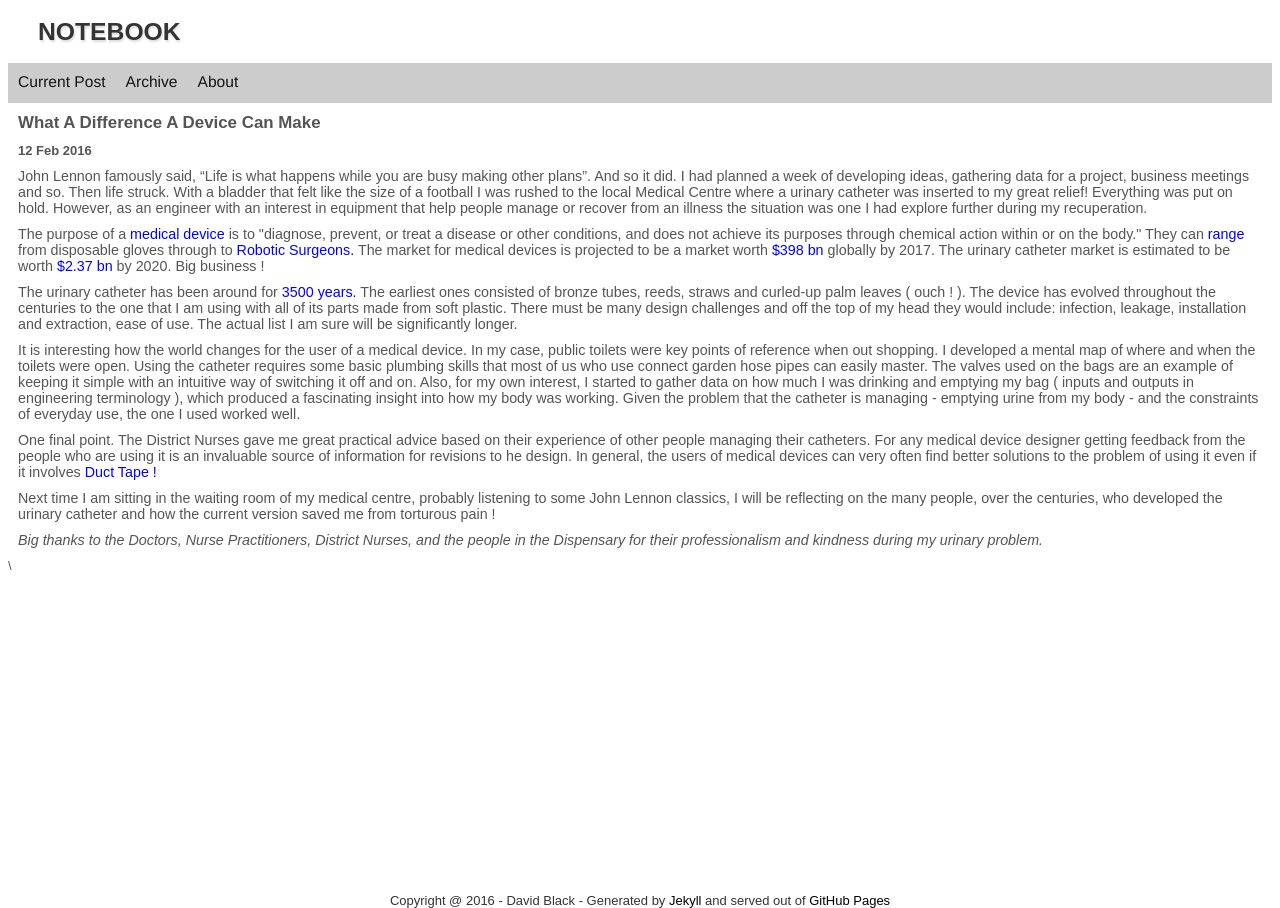
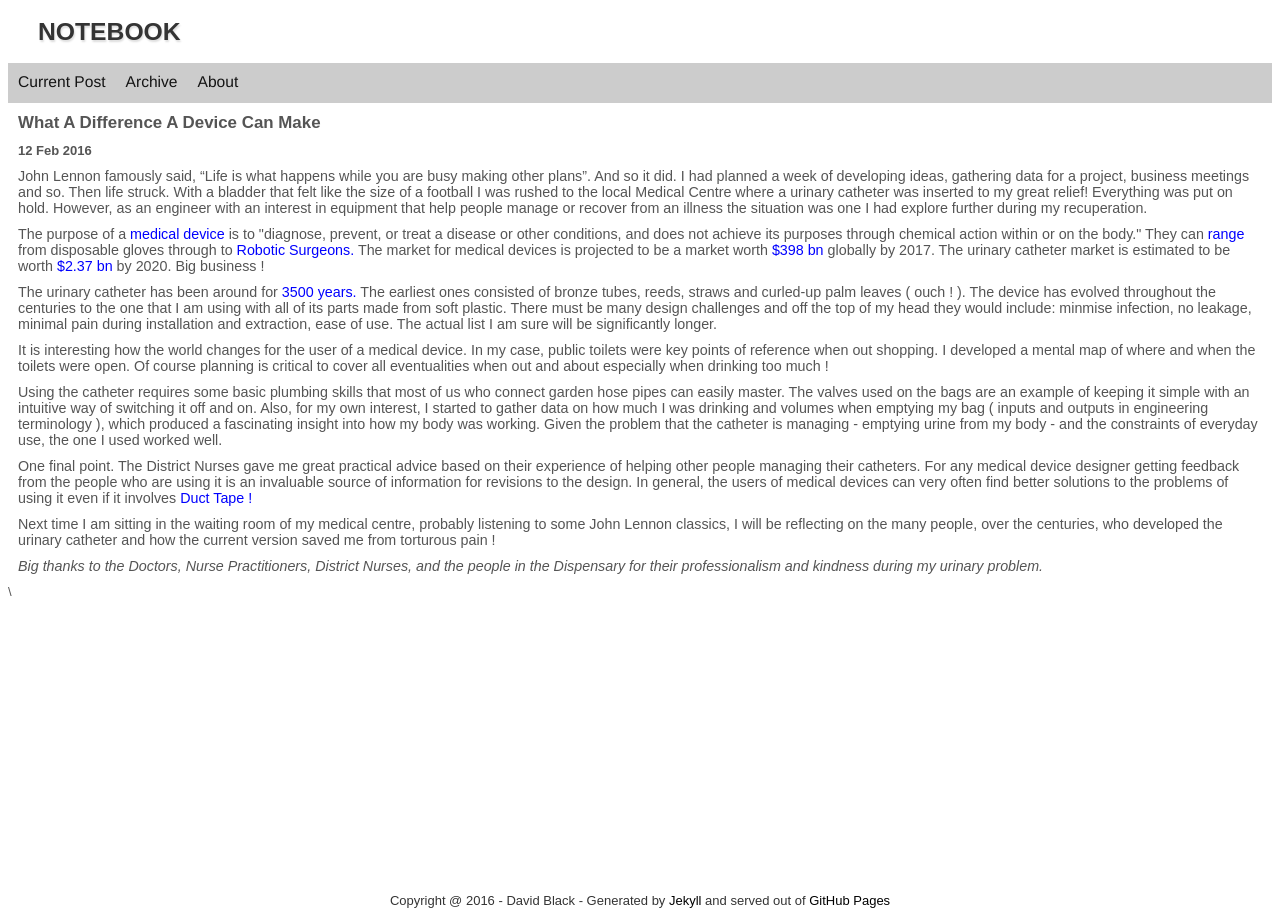
Before and after one commit to dtinblack/dtinblack.github.io, a Jekyll site: the page built from _posts/2016-02-12-archived.html, in a window 1280 px wide. Built offline with Jekyll 4.4.1, drawn with Linux system fonts in a browser that asks for light colours.

Commit message:
new post 26 February 2016

```diff
--- a/_posts/2016-02-12-current.html
+++ b/_posts/2016-02-12-archived.html
@@ -35,19 +35,25 @@ The urinary catheter has been around for
 The earliest ones consisted of
 bronze tubes, reeds, straws and curled-up palm leaves ( ouch ! ). The device has evolved
 throughout the centuries to the one that I am using with all of its parts made from soft plastic.
-There must be many design challenges and off the top of my head they would include: infection,
-leakage, installation and extraction, ease of use. The actual list I am sure will be significantly longer.
+There must be many design challenges and off the top of my head they would include: minmise infection,
+no leakage, minimal pain during installation and extraction, ease of use. The actual list I am sure
+will be significantly longer.
 </p>
 
 <p>
 It is interesting how the world changes for the user of a medical device.
 In my case, public toilets were key points of reference when out shopping.
 I developed a mental map of where and when the toilets
-were open.  Using the catheter requires some basic plumbing skills
-that most of us who use connect garden hose pipes can easily master. The valves used on the bags are an example
+were open.  Of course planning is critical to cover all eventualities when out and about
+especially when drinking too much !
+</p>
+
+<p>
+Using the catheter requires some basic plumbing skills
+that most of us who connect garden hose pipes can easily master. The valves used on the bags are an example
 of keeping it simple with an intuitive way of switching it off and on. Also, for my own interest,
 I started to gather data on how
-much I was drinking and emptying my bag ( inputs and outputs in engineering terminology ),
+much I was drinking and volumes when emptying my bag ( inputs and outputs in engineering terminology ),
 which produced a fascinating insight into how my body
 was working. Given the problem that the catheter is managing - emptying urine from my body - and the constraints of
 everyday use, the one I used worked well.
@@ -55,9 +61,9 @@ everyday use, the one I used worked well.
 
 <p>
 One final point. The District Nurses gave me great practical advice based on their experience
-of other people managing their catheters. For any medical device designer getting feedback from the
-people who are using it is an invaluable source of information for revisions to he design. In general, the users of medical devices
-can very often find better solutions to the problem of using it even if
+of helping other people managing their catheters. For any medical device designer getting feedback from the
+people who are using it is an invaluable source of information for revisions to the design. In general, the users of medical devices
+can very often find better solutions to the problems of using it even if
 it involves
 <a href=" https://en.wikipedia.org/wiki/Duct_tape" target="_blank">Duct Tape !</a>
 </p>
```
Also changed, not shown: _posts/2016-02-26-current.html (added, +70 -0 lines).
